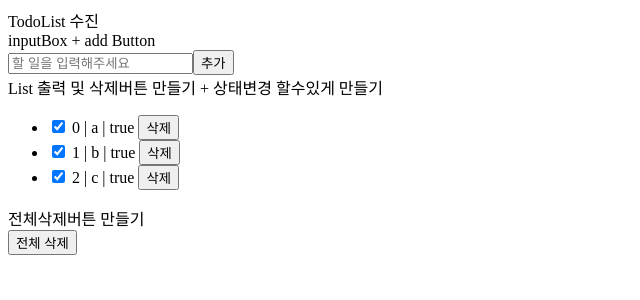
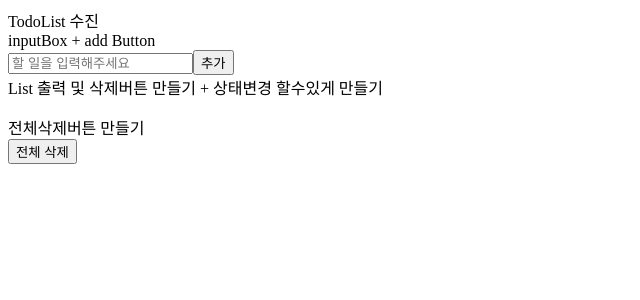
Before and after one commit to leesujin123/todolist, a Vue app: page / in a window 1280 px wide. Shown: the top 300 px of the page, without its empty margins (0-640 px from the left). Built offline with nearby package versions, Linux system fonts and the light colour scheme.

Commit message:
기본적으로 넣어놨던 값들 지우고 코드정리하기

```diff
--- a/src/App.vue
+++ b/src/App.vue
@@ -3,7 +3,7 @@
     <div>
       TodoList 수진
     </div>
-    <div >
+    <div>
       inputBox + add Button<br />
       <input type="text" v-model="todoItem" placeholder="할 일을 입력해주세요" >
       <button @click="add">추가</button>
@@ -11,7 +11,7 @@
     <div>
       List 출력 및 삭제버튼 만들기 + 상태변경 할수있게 만들기<br />
       <ul id="list">
-        <li v-for="(item,index) in todoItems" :key="item" >
+        <li v-for="(item,index) in todoItems" :key="index" >
           <input type="checkbox"  v-model="item.complete">
           {{ index }} | {{ item.todo }}  | {{item.complete}}
           <button @click="del(item, index)">삭제</button>
@@ -32,11 +32,7 @@ export default {
     return{
       toggle: true,
       todoItem: "",
-      todoItems: [
-        {todo:'a',complete:true},
-        {todo:'b',complete:true},
-        {todo:'c',complete:true}
-      ],
+      todoItems: [],
     }
   },
   methods: {
```
